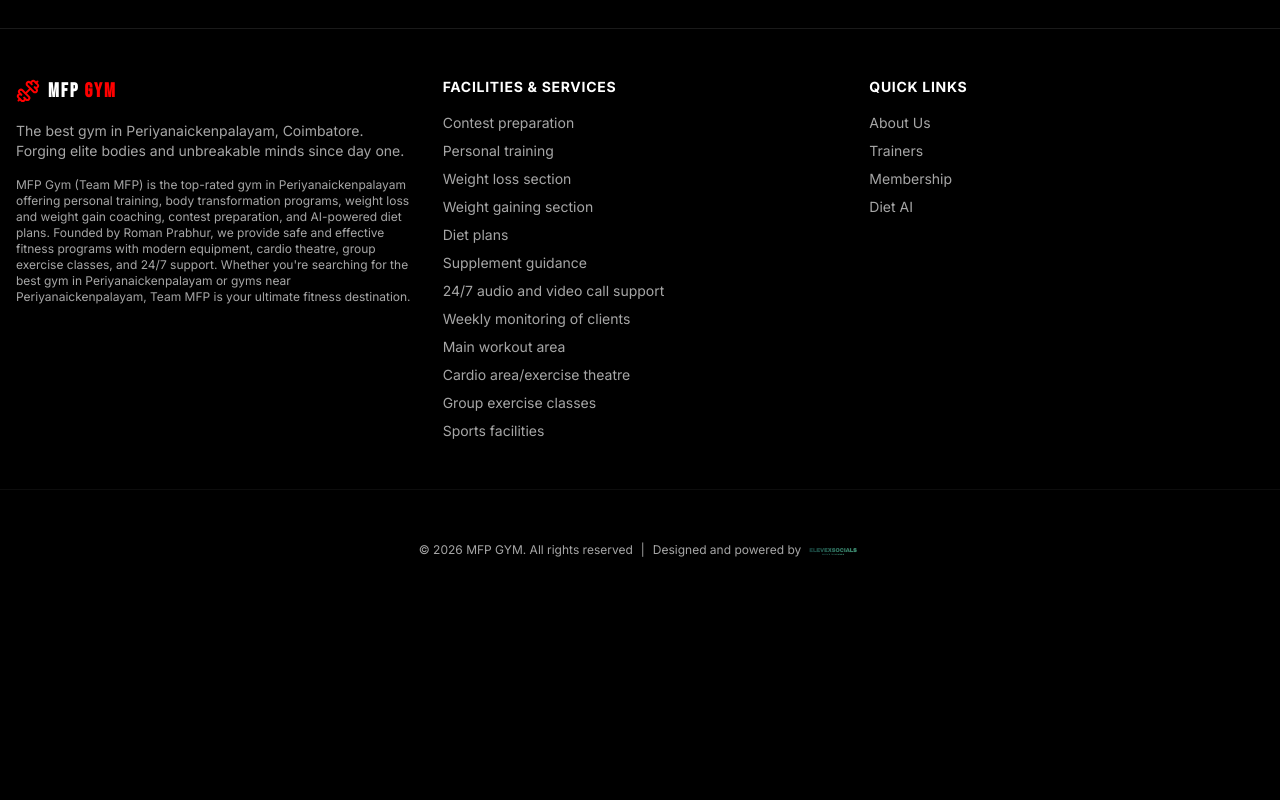
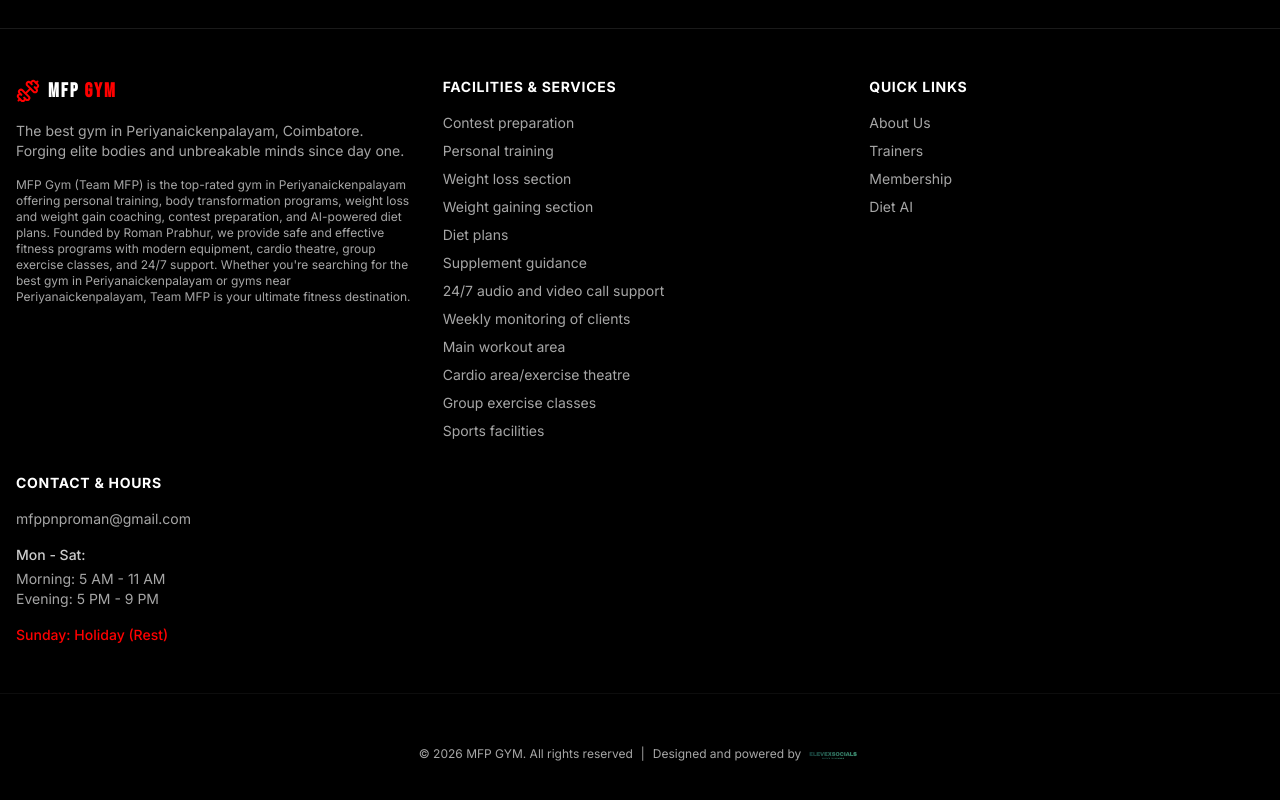
Before and after one commit to legitnieraj1/MFP-GYM, a Next.js app: page / in a window 1280 px wide. Shown: the part 8596-9396 px from the top of the page. Before the commit the page ends 9222 px from the top, so only its background shows below. Built offline with nearby package versions, Linux system fonts and the light colour scheme; no server answers.

Commit message:
feat(footer): add official gym email and contact hours

```diff
--- a/src/components/layout/Footer.tsx
+++ b/src/components/layout/Footer.tsx
@@ -51,6 +51,26 @@
                     </ul>
                 </div>
 
+                {/* Contact & Hours */}
+                <div>
+                    <h4 className="font-bold mb-4 uppercase text-sm tracking-wider">Contact & Hours</h4>
+                    <ul className="space-y-4 text-sm text-muted-foreground">
+                        <li>
+                            <a href="mailto:mfppnproman@gmail.com" className="hover:text-primary break-all">
+                                mfppnproman@gmail.com
+                            </a>
+                        </li>
+                        <li>
+                            <p className="text-white/80 font-medium mb-1">Mon - Sat:</p>
+                            <p>Morning: 5 AM - 11 AM</p>
+                            <p>Evening: 5 PM - 9 PM</p>
+                        </li>
+                        <li>
+                            <p className="text-primary font-medium">Sunday: Holiday (Rest)</p>
+                        </li>
+                    </ul>
+                </div>
+
                 {/* Contact column removed as per request */}
             </div>
             <div className="border-t border-white/5 mt-12 pt-8 flex flex-col md:flex-row items-center justify-center gap-2 text-xs text-muted-foreground text-center">
```
